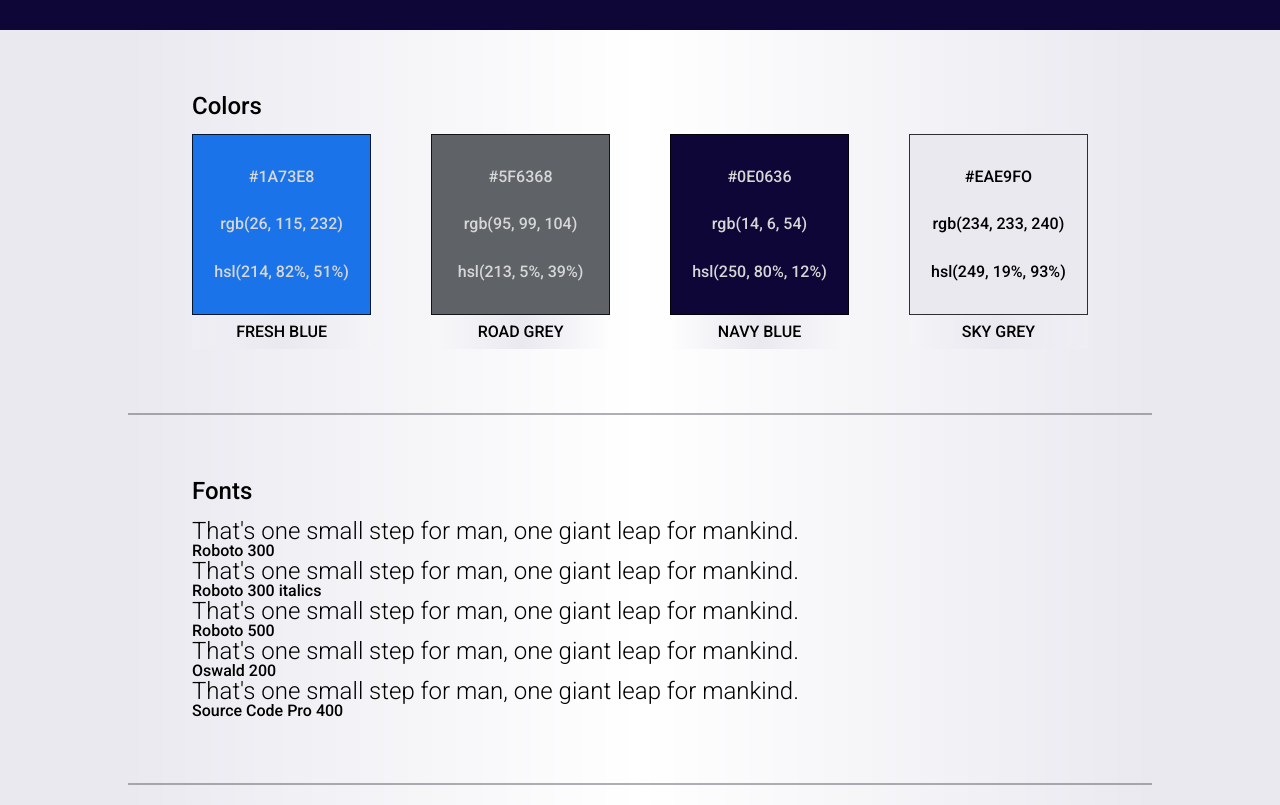
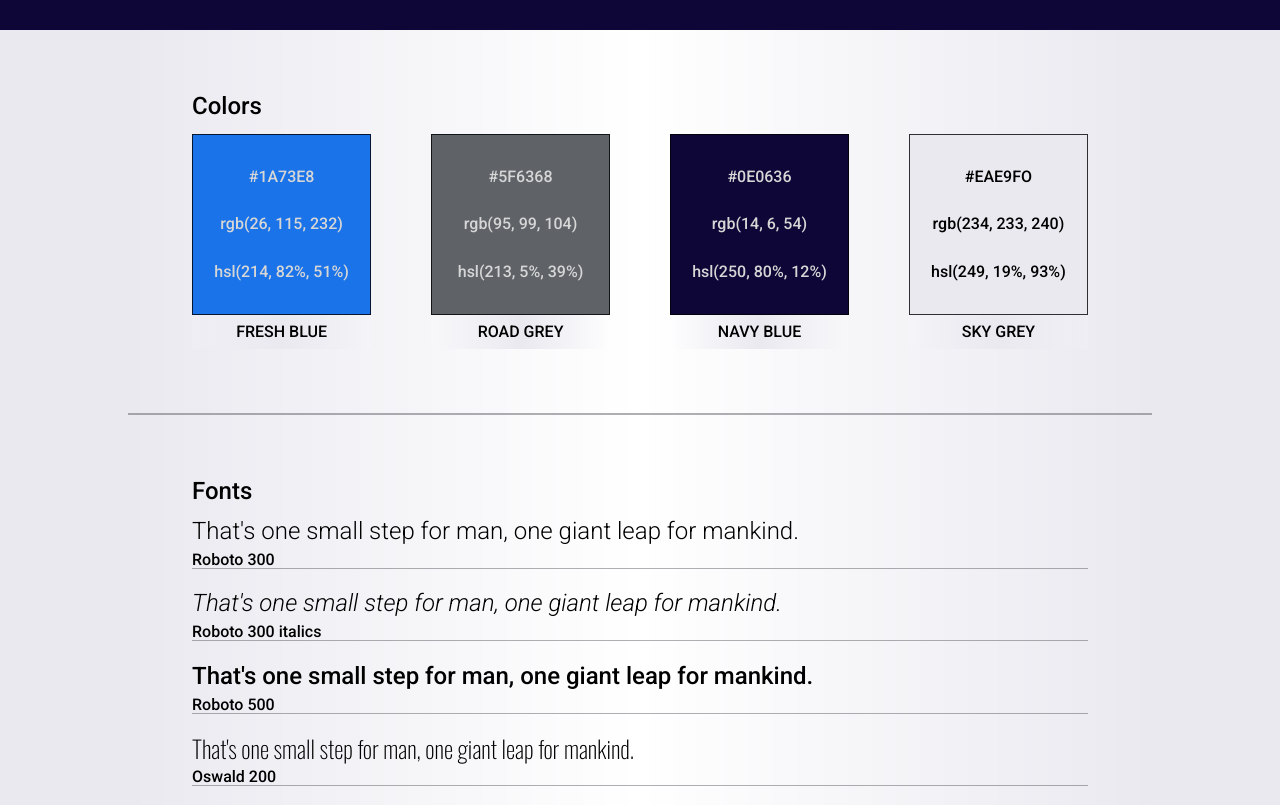
Before and after one commit to giandeangelis/designsys, a plain HTML site: page index.html in a window 1280 px wide. Shown: the part 130-935 px from the top of the page. Drawn offline with nearby package versions, Linux system fonts and the light colour scheme.

Commit message:
Style font section

```diff
--- a/index.html
+++ b/index.html
@@ -63,16 +63,26 @@
     <section class="fonts">
         <div class="container">
             <h2>Fonts</h2>
-            <h3 class="font roboto300">That's one small step for man, one giant leap for mankind.</h3>
-            <p>Roboto 300</p>
-            <h3 class="font roboto300i">That's one small step for man, one giant leap for mankind.</h3>
-            <p>Roboto 300 italics</p>
-            <h3 class="font roboto500">That's one small step for man, one giant leap for mankind.</h3>
-            <p>Roboto 500</p>
-            <h3 class="font oswald">That's one small step for man, one giant leap for mankind.</h3>
-            <p>Oswald 200</p>
-            <h3 class="font source-code-pro">That's one small step for man, one giant leap for mankind.</h3>
-            <p>Source Code Pro 400</p>
+            <div class="font">
+                <h3 id="roboto300">That's one small step for man, one giant leap for mankind.</h3>
+                <p>Roboto 300</p>
+            </div>
+            <div class="font">
+                <h3 id="roboto300i">That's one small step for man, one giant leap for mankind.</h3>
+                <p>Roboto 300 italics</p>
+            </div>
+            <div class="font">
+                <h3 id="roboto500">That's one small step for man, one giant leap for mankind.</h3>
+                <p>Roboto 500</p>
+            </div>
+            <div class="font">
+                <h3 id="oswald">That's one small step for man, one giant leap for mankind.</h3>
+                <p>Oswald 200</p>
+            </div>
+            <div class="font">
+                <h3 id="source-code-pro">That's one small step for man, one giant leap for mankind.</h3>
+                <p>Source Code Pro 400</p>
+            </div>
         </div>
     </section>
 
--- a/resources/styles.css
+++ b/resources/styles.css
@@ -1,4 +1,5 @@
 /* Universal styles */
+
 * {
     box-sizing: border-box;
 }
@@ -135,3 +136,38 @@ header h1 {
     text-transform: uppercase;
     background: linear-gradient(90deg, rgba(255,255,255,0.1) 0%, rgba(234,233,240,1) 50%, rgba(255,255,255,0.1) 100%);
 }
+
+/* Fonts section */
+
+.font {
+    border-bottom: 1px solid hsla(213, 5%, 39%, 0.5);
+    margin-bottom: 2.5%;
+}
+
+.font h3 {
+    margin-bottom: 1%;
+}
+
+#roboto300 {
+    font-family: Roboto, sans-serif;
+    font-weight: 300;
+}
+
+#roboto300i {
+    font-family: Roboto, sans-serif;
+    font-weight: 300;
+    font-style: italic;
+}
+
+#roboto500 {
+    font-family: Roboto, sans-serif;
+    font-weight: 500;
+}
+
+#oswald {
+    font-family: Oswald, sans-serif;
+}
+
+#source-code-pro {
+    font-family: "Source Code Pro", sans-serif;
+}
```
